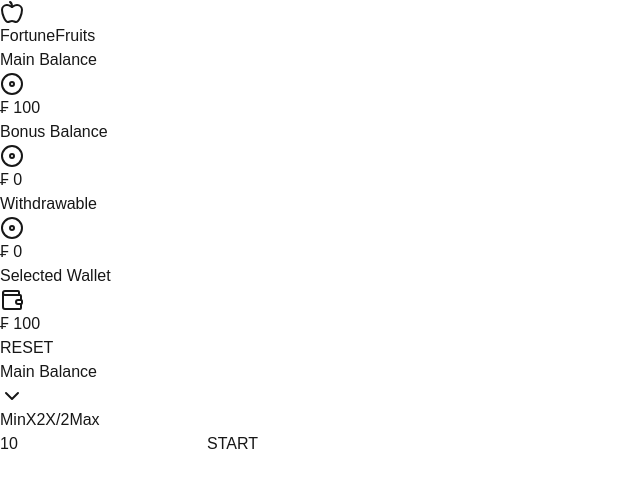
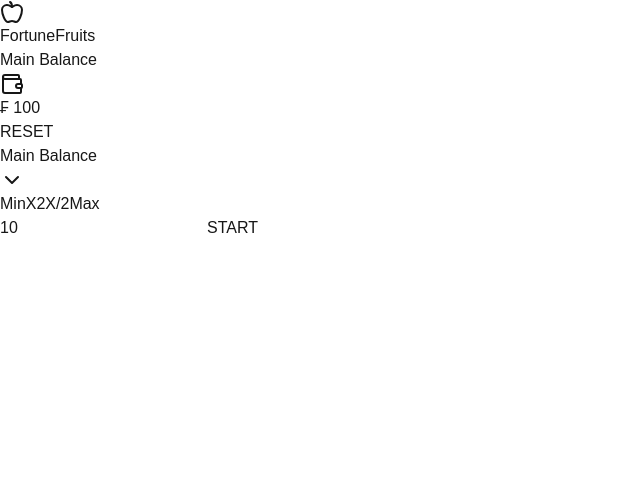
Before and after one commit to Ojay01/appleoffortune, a Next.js app: page / in a window 1280 px wide. Shown: the top 488 px of the page, without its empty margins (0-640 px from the left). Built offline with nearby package versions, Linux system fonts and the light colour scheme.

Commit message:
wallet name

```diff
--- a/src/components/molecules/SelectedWallet.tsx
+++ b/src/components/molecules/SelectedWallet.tsx
@@ -1,13 +1,20 @@
 import { Wallet } from "lucide-react";
 
 type SelectedWalletProps = {
+  wallet: string;
   balance: number;
 };
 
-export const SelectedWallet = ({ balance }: SelectedWalletProps) => (
+export const SelectedWallet = ({ wallet, balance }: SelectedWalletProps) => (
   <div className="bg-white rounded-xl p-4 shadow-md mb-6">
     <div className="flex items-center justify-between">
-      <span className="text-green-700 font-medium">Selected Wallet</span>
+      <span className="text-green-700 font-medium">
+        {wallet === "balance"
+          ? "Main Balance"
+          : wallet === "bonus"
+          ? "Bonus Balance"
+          : "Withdrawable Balance"}
+      </span>
       <div className="flex items-center gap-2">
         <Wallet className="w-6 h-6 text-green-700" />
         <span className="text-green-800 text-2xl font-bold">
--- a/src/components/organisms/MainContent.tsx
+++ b/src/components/organisms/MainContent.tsx
@@ -1,5 +1,5 @@
 import { Button } from "@/components/ui/button";
-import { BalanceSummary } from "./BalanceSummary";
+// import { BalanceSummary } from "./BalanceSummary";
 import { SelectedWallet } from "../molecules/SelectedWallet";
 import { Header } from "../molecules/Header";
 import { GameControls } from "./GameControls";
@@ -43,13 +43,13 @@
     <Header />
 
     <div className="max-w-md mx-auto px-4 py-6 md:max-w-screen-md lg:max-w-screen-lg">
-      <BalanceSummary
+      {/* <BalanceSummary
         balance={walletBalances.balance}
         bonus={walletBalances.bonus}
         withBalance={walletBalances.with_balance}
-      />
+      /> */}
 
-      <SelectedWallet balance={currentBalance} />
+      <SelectedWallet wallet={selectedWallet} balance={currentBalance} />
 
       <Button
         className="w-full py-3 bg-green-700 hover:bg-green-800 text-white rounded-xl font-medium text-lg shadow-md mb-6"
```
